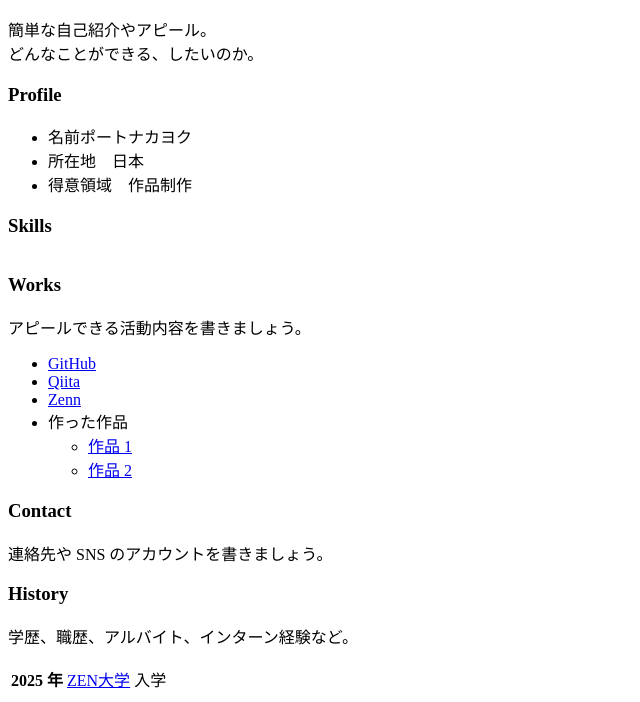
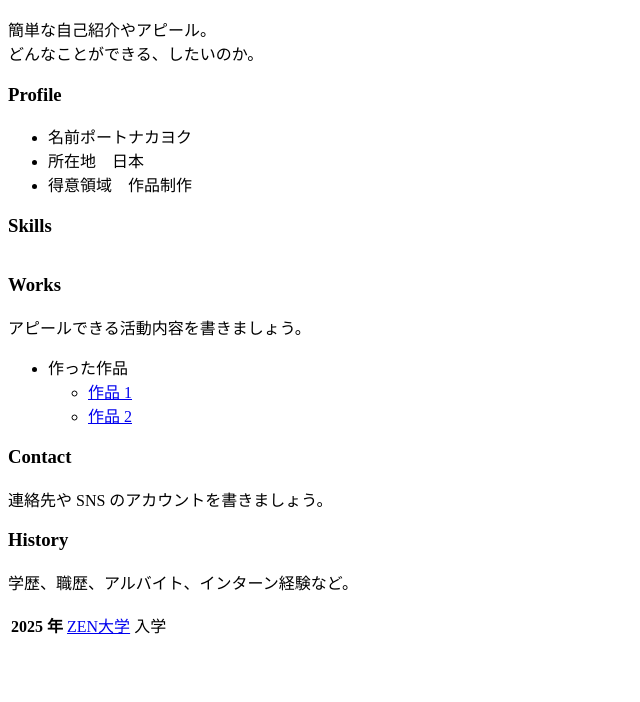
Before and after one commit to port251nakayoku/port_nakayoku, a plain HTML site: page index.html in a window 1280 px wide. Shown: the part 119-821 px from the top of the page, without its empty margins (0-640 px from the left). After the commit the page ends 800 px from the top, so only its background shows below. Drawn offline with Linux system fonts and the light colour scheme.

Commit message:
Update index.html

```diff
--- a/index.html
+++ b/index.html
@@ -28,9 +28,6 @@
     <h3>Works</h3>
     <p>アピールできる活動内容を書きましょう。</p>
     <ul>
-      <li><a href="https://github.com/">GitHub</a></li>
-      <li><a href="https://qiita.com/">Qiita</a></li>
-      <li><a href="https://zenn.dev/">Zenn</a></li>
       <li>
         作った作品
         <ul>
```
